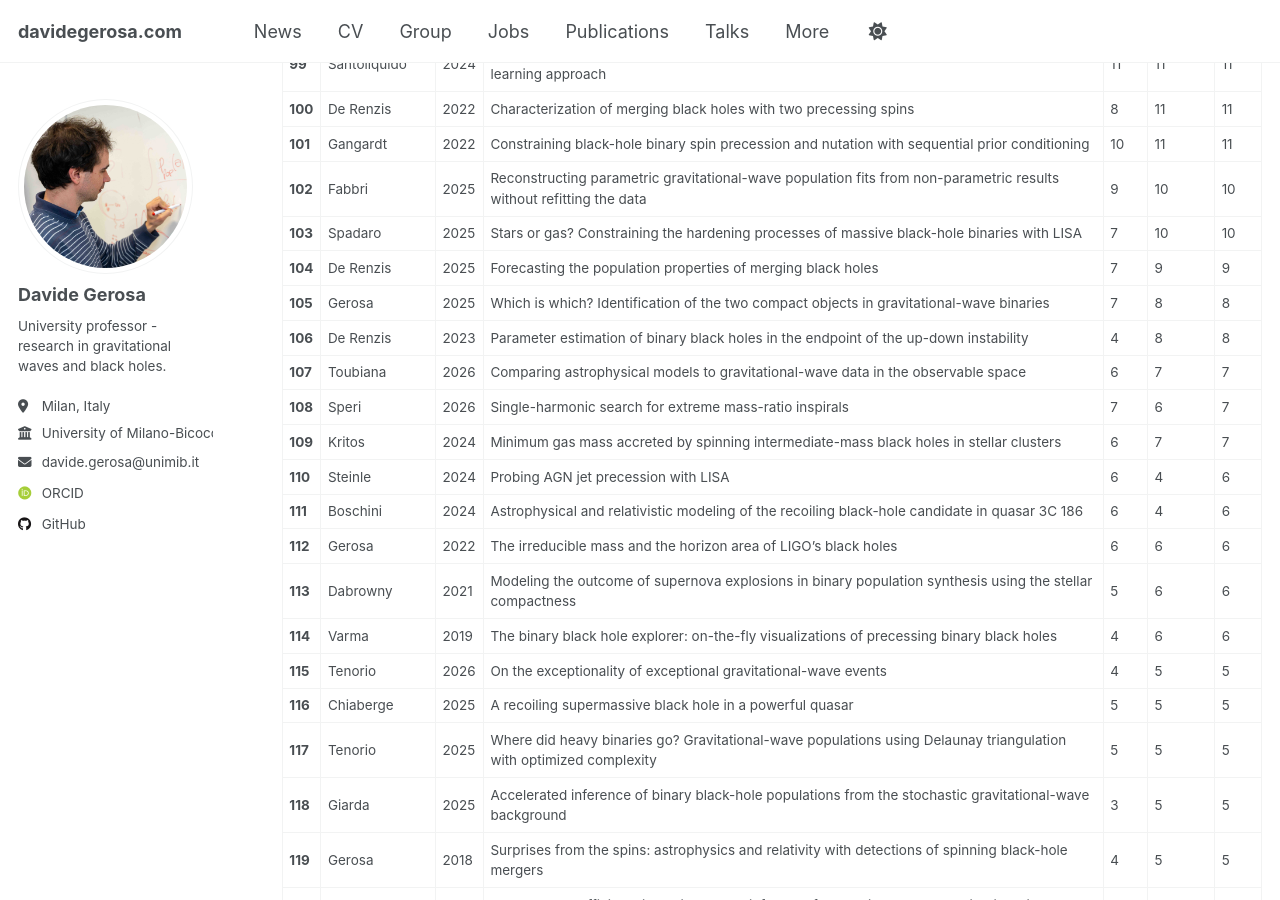
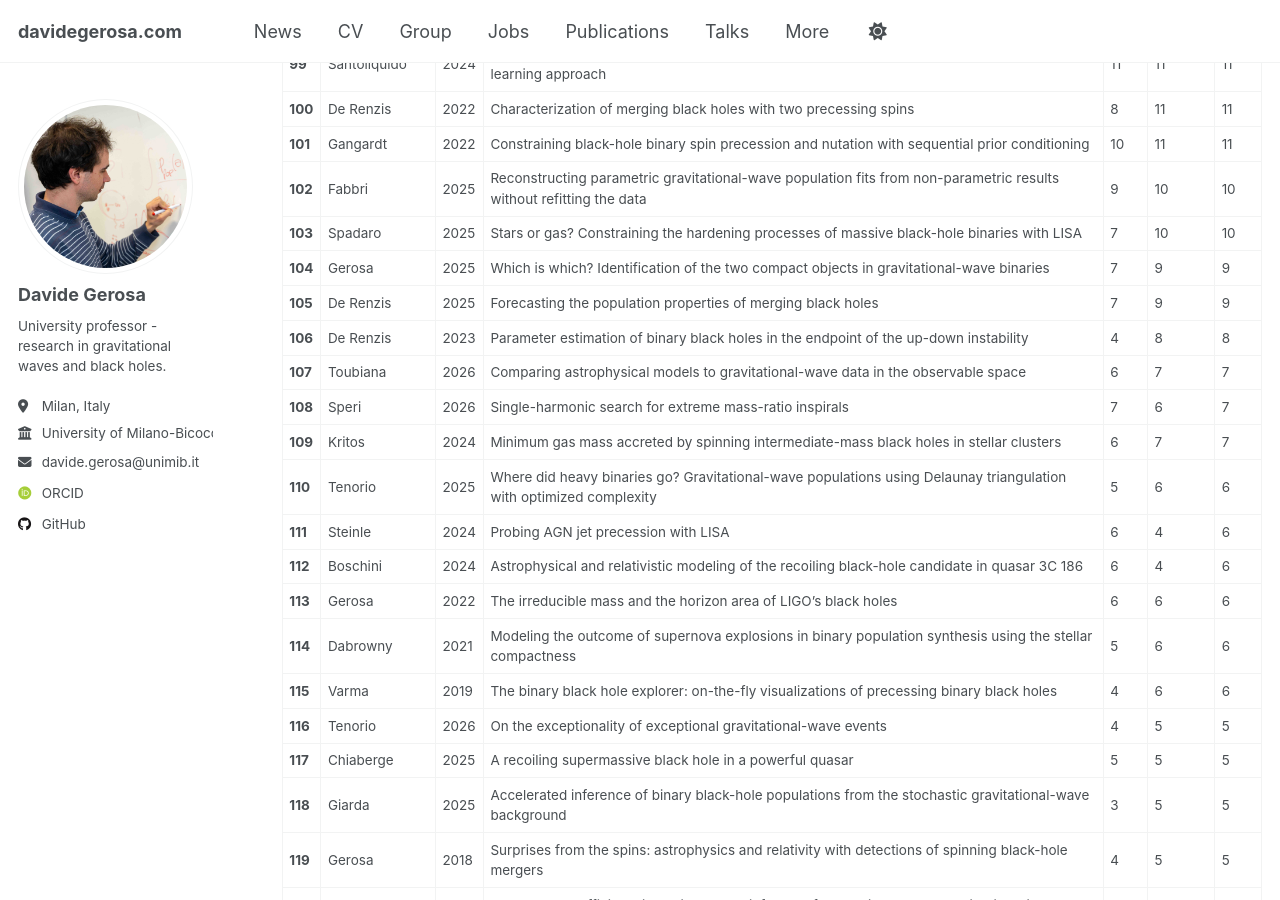
Before and after one commit to dgerosa/website, a Jekyll site: the page built from _pages/citations.md, in a window 1280 px wide and 900 px high, scrolled down 4506 px. Built offline with Jekyll 4.4.1, drawn with Linux system fonts in a browser that asks for light colours; some web fonts are replaced; some of the changed text lies outside the part shown.

Commit message:
Website update from workflow

```diff
--- a/_pages/_citations.md
+++ b/_pages/_citations.md
@@ -112,20 +112,20 @@
 | **101** | Gangardt | 2022 | Constraining black-hole binary spin precession and nutation with sequential prior conditioning | 10 | 11 | 11 |
 | **102** | Fabbri | 2025 | Reconstructing parametric gravitational-wave population fits from non-parametric results without refitting the data | 9 | 10 | 10 |
 | **103** | Spadaro | 2025 | Stars or gas? Constraining the hardening processes of massive black-hole binaries with LISA | 7 | 10 | 10 |
-| **104** | De Renzis | 2025 | Forecasting the population properties of merging black holes | 7 | 9 | 9 |
-| **105** | Gerosa | 2025 | Which is which? Identification of the two compact objects in gravitational-wave binaries | 7 | 8 | 8 |
+| **104** | Gerosa | 2025 | Which is which? Identification of the two compact objects in gravitational-wave binaries | 7 | 9 | 9 |
+| **105** | De Renzis | 2025 | Forecasting the population properties of merging black holes | 7 | 9 | 9 |
 | **106** | De Renzis | 2023 | Parameter estimation of binary black holes in the endpoint of the up-down instability | 4 | 8 | 8 |
 | **107** | Toubiana | 2026 | Comparing astrophysical models to gravitational-wave data in the observable space | 6 | 7 | 7 |
 | **108** | Speri | 2026 | Single-harmonic search for extreme mass-ratio inspirals | 7 | 6 | 7 |
 | **109** | Kritos | 2024 | Minimum gas mass accreted by spinning intermediate-mass black holes in stellar clusters | 6 | 7 | 7 |
-| **110** | Steinle | 2024 | Probing AGN jet precession with LISA | 6 | 4 | 6 |
-| **111** | Boschini | 2024 | Astrophysical and relativistic modeling of the recoiling black-hole candidate in quasar 3C 186 | 6 | 4 | 6 |
-| **112** | Gerosa | 2022 | The irreducible mass and the horizon area of LIGO's black holes | 6 | 6 | 6 |
-| **113** | Dabrowny | 2021 | Modeling the outcome of supernova explosions in binary population synthesis using the stellar compactness | 5 | 6 | 6 |
-| **114** | Varma | 2019 | The binary black hole explorer: on-the-fly visualizations of precessing binary black holes | 4 | 6 | 6 |
-| **115** | Tenorio | 2026 | On the exceptionality of exceptional gravitational-wave events | 4 | 5 | 5 |
-| **116** | Chiaberge | 2025 | A recoiling supermassive black hole in a powerful quasar | 5 | 5 | 5 |
-| **117** | Tenorio | 2025 | Where did heavy binaries go? Gravitational-wave populations using Delaunay triangulation with optimized complexity | 5 | 5 | 5 |
+| **110** | Tenorio | 2025 | Where did heavy binaries go? Gravitational-wave populations using Delaunay triangulation with optimized complexity | 5 | 6 | 6 |
+| **111** | Steinle | 2024 | Probing AGN jet precession with LISA | 6 | 4 | 6 |
+| **112** | Boschini | 2024 | Astrophysical and relativistic modeling of the recoiling black-hole candidate in quasar 3C 186 | 6 | 4 | 6 |
+| **113** | Gerosa | 2022 | The irreducible mass and the horizon area of LIGO's black holes | 6 | 6 | 6 |
+| **114** | Dabrowny | 2021 | Modeling the outcome of supernova explosions in binary population synthesis using the stellar compactness | 5 | 6 | 6 |
+| **115** | Varma | 2019 | The binary black hole explorer: on-the-fly visualizations of precessing binary black holes | 4 | 6 | 6 |
+| **116** | Tenorio | 2026 | On the exceptionality of exceptional gravitational-wave events | 4 | 5 | 5 |
+| **117** | Chiaberge | 2025 | A recoiling supermassive black hole in a powerful quasar | 5 | 5 | 5 |
 | **118** | Giarda | 2025 | Accelerated inference of binary black-hole populations from the stochastic gravitational-wave background | 3 | 5 | 5 |
 | **119** | Gerosa | 2018 | Surprises from the spins: astrophysics and relativity with detections of spinning black-hole mergers | 4 | 5 | 5 |
 | **120** | Spadaro | 2026 | Accurate and efficient simulation-based inference for massive black-hole binaries with LISA | 2 | 3 | 3 |
```
Also changed, not shown: other parts of _pages/_citations.md (+11 -11 lines), _pages/_group.md (+1 -1 lines), _pages/_publications.md (+1 -1 lines), _pages/_talks.md (+1 -1 lines).
